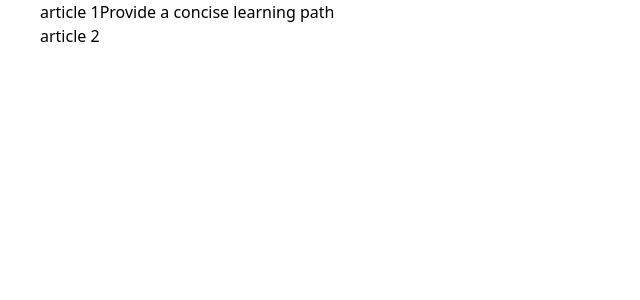
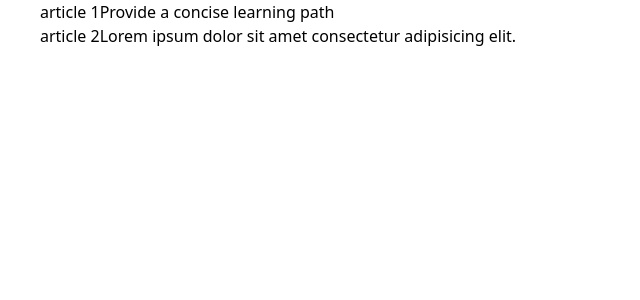
Before and after one commit to motosharpley/DevPathSite, a Next.js app: page / in a window 1280 px wide. Shown: the top 300 px of the page, without its empty margins (0-640 px from the left). Built offline with nearby package versions, Linux system fonts and the light colour scheme.

Commit message:
stub out initial components add favicon

```diff
--- /dev/null
+++ b/components/Categories.tsx
@@ -0,0 +1,7 @@
+import React from 'react';
+
+const Categories: React.FC = () => {
+  return <div>Categories</div>;
+};
+
+export default Categories;
--- /dev/null
+++ b/components/PostCard.tsx
@@ -0,0 +1,9 @@
+const PostCard = ({ post }: { post: { title: string; excerpt: string } }) => {
+  return (
+    <div>
+      {post.title}
+      {post.excerpt}
+    </div>
+  );
+};
+export default PostCard;
--- /dev/null
+++ b/components/PostWidget.tsx
@@ -0,0 +1,7 @@
+import React from 'react';
+
+const PostWidget: React.FC = () => {
+  return <div>PostWidget</div>;
+};
+
+export default PostWidget;
--- /dev/null
+++ b/components/index.ts
@@ -0,0 +1,3 @@
+export { default as PostCard } from './PostCard';
+export { default as PostWidget } from './PostWidget';
+export { default as Categories } from './Categories';
--- a/pages/index.tsx
+++ b/pages/index.tsx
@@ -1,7 +1,6 @@
 import type { NextPage } from 'next';
 import Head from 'next/head';
-import Image from 'next/image';
-
+import { PostCard, PostWidget, Categories } from '../components/index';
 const posts = [
   {
     title: 'article 1',
@@ -9,7 +8,7 @@ const posts = [
   },
   {
     title: 'article 2',
-    excert: 'Lorem ipsum dolor sit amet consectetur adipisicing elit. ',
+    excerpt: 'Lorem ipsum dolor sit amet consectetur adipisicing elit. ',
   },
 ];
 
@@ -23,10 +22,7 @@ const Home: NextPage = () => {
       <div className="grid grid-cols-1 lg:grid-cols-12 gap-12">
         <div className="lg:col-span-8 col-span-1">
           {posts.map((post, index) => (
-            <div>
-              {post.title}
-              {post.excerpt}
-            </div>
+            <PostCard post={post} key={index} />
           ))}
         </div>
         <div className="lg:col-span-4 col-span-1">
```
Also changed, not shown: public/vercel.svg (deleted), 1 other file (tests, documents, lock files or other folders).
